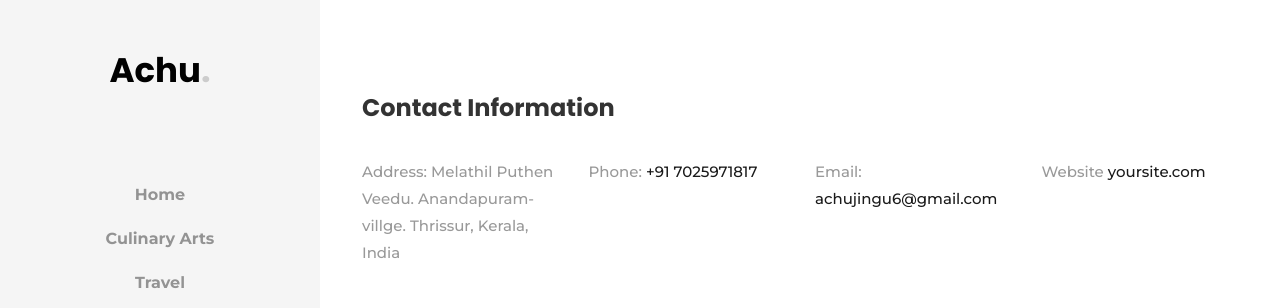
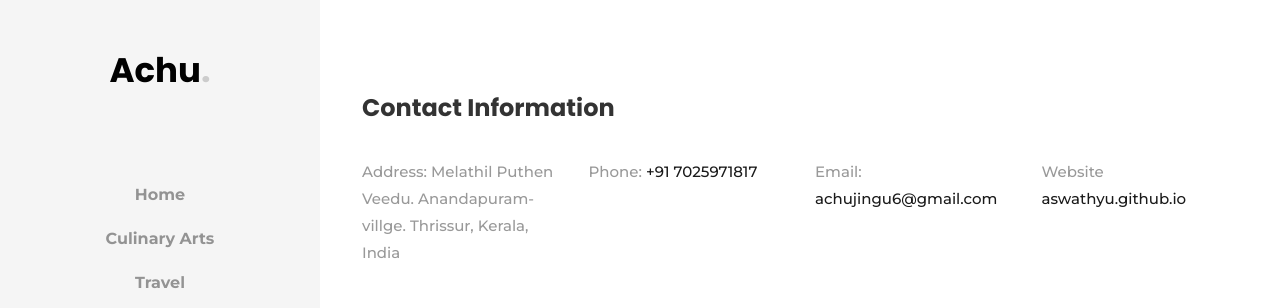
Before and after one commit to AswathyU/AswathyU.github.io, a plain HTML site: page contact.html in a window 1280 px wide. Shown: the top 308 px of the page. Drawn offline with Linux system fonts and the light colour scheme; some packages are replaced by stand-ins of ours; no server answers; files whose address does not match are found by name.

Commit message:
commit(2) 4

```diff
--- a/contact.html
+++ b/contact.html
@@ -73,7 +73,7 @@
 	            <p><span>Email:</span> <a href="mailto:achujingu6@gmail.com">achujingu6@gmail.com</a></p>
 	          </div>
 	          <div class="col-md-3">
-	            <p><span>Website</span> <a href="#">yoursite.com</a></p>
+	            <p><span>Website</span> <a href="#">aswathyu.github.io</a></p>
 	          </div>
 	        </div>
 	        <div class="row block-9">
```
